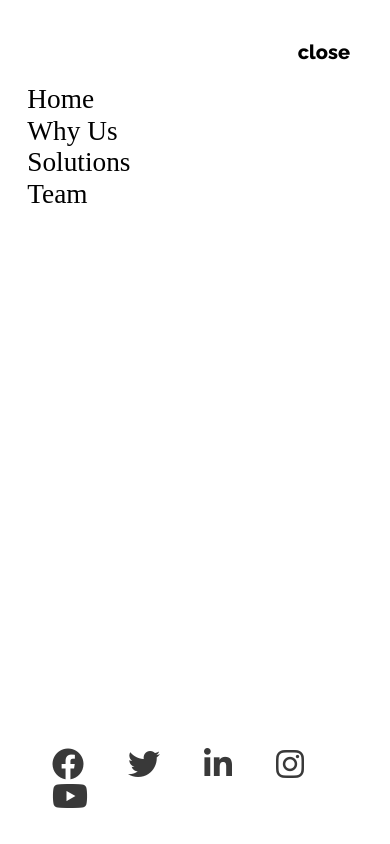
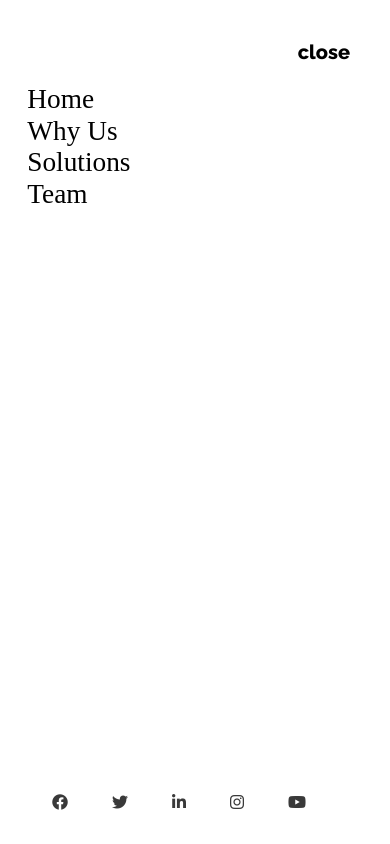
Before and after one commit to edgistify-web/Official-Website, a plain HTML site: page index.html in a window 390 px wide. Both pictures are taken after a click on the element "MENU". Drawn offline with nearby package versions, Linux system fonts and the light colour scheme.

Commit message:
Decrease brand logo size
Its better for mobile responsiveness.

```diff
--- a/index.html
+++ b/index.html
@@ -52,19 +52,19 @@
       <div class="menu-close">close</div>
       <div class="socials">
         <a href="https://www.facebook.com/edgistify/" target="_blank"
-          ><span><i class="fa-brands fa-facebook fa-2x fa-beat"></i></span
+          ><span><i class="fa-brands fa-facebook fa-1x fa-beat"></i></span
         ></a>
         <a href="https://twitter.com/edgistify" target="_blank"
-          ><span><i class="fa-brands fa-twitter fa-2x fa-beat"></i></span
+          ><span><i class="fa-brands fa-twitter fa-1x fa-beat"></i></span
         ></a>
         <a href="https://www.linkedin.com/company/edgistify/" target="_blank"
-          ><span><i class="fa-brands fa-linkedin-in fa-2x fa-beat"></i></span
+          ><span><i class="fa-brands fa-linkedin-in fa-1x fa-beat"></i></span
         ></a>
         <a href="https://www.instagram.com/edgistify/" target="_blank"
-          ><span><i class="fa-brands fa-instagram fa-2x fa-beat"></i></span
+          ><span><i class="fa-brands fa-instagram fa-1x fa-beat"></i></span
         ></a>
         <a href="https://www.youtube.com/c/Edgistify" target="_blank"
-          ><span><i class="fa-brands fa-youtube fa-2x fa-beat"></i></span
+          ><span><i class="fa-brands fa-youtube fa-1x fa-beat"></i></span
         ></a>
       </div>
       <nav class="menu">
```
